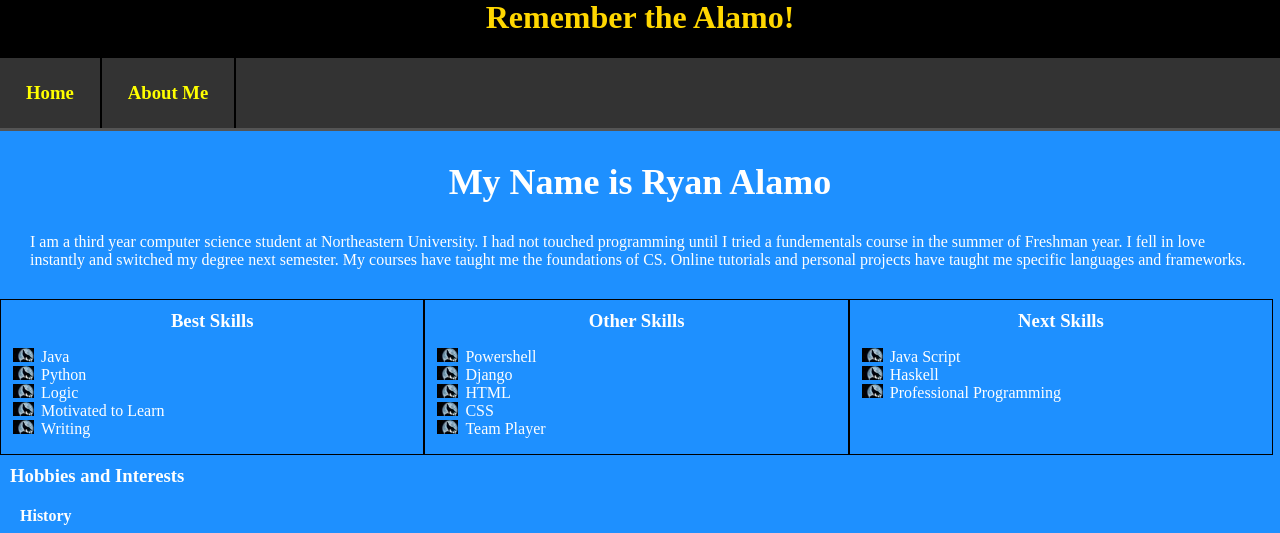
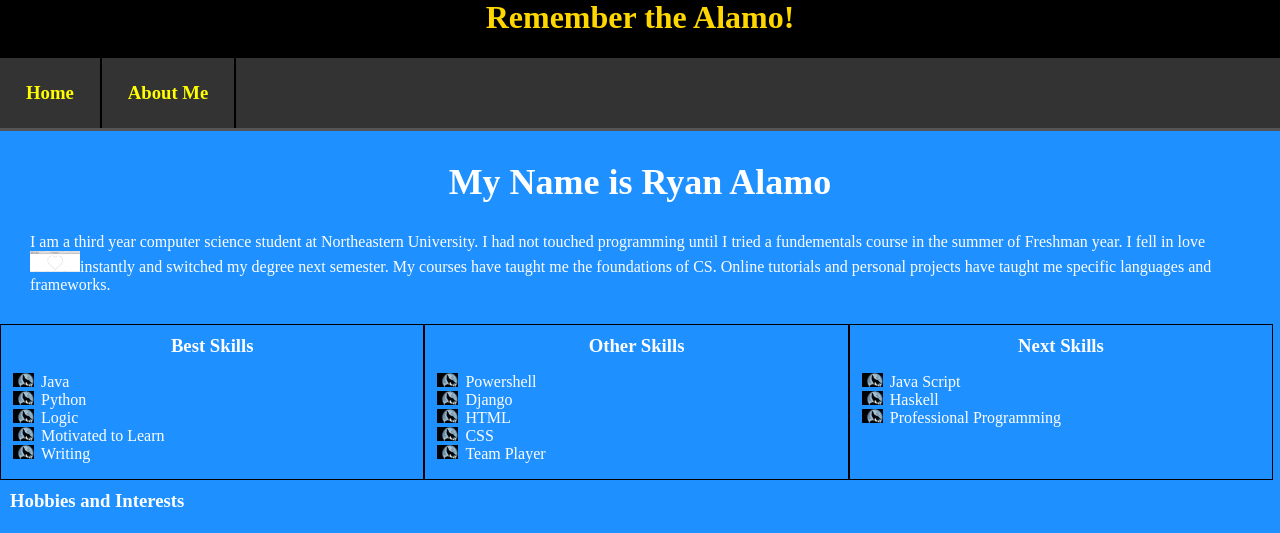
Before and after one commit to ralamo33/mysite, a Django app: page /aboutme/ in a window 1280 px wide. Shown: the part 22-555 px from the top of the page. Run offline with Django 3.2, Linux system fonts and the light colour scheme.

Commit message:
Adding heart.

```diff
--- a/main/Templates/main/aboutme.html
+++ b/main/Templates/main/aboutme.html
@@ -12,7 +12,8 @@
     {% load static %}
     <p class="page_description">
         I am a third year computer science student at Northeastern University. I had not touched programming until
-        I tried a fundementals course in the summer of Freshman year. I fell in love instantly
+        I tried a fundementals course in the summer of Freshman year. I fell in love
+        <img class="inline_image" src="{% static 'heart.png' %}">instantly
         and switched my degree next semester.
         My courses have taught me the foundations of CS. Online tutorials and personal projects have taught me specific
         languages and frameworks.
@@ -109,7 +110,7 @@
                 with good friends. Why make small talk when you could be Settling Catan?
             </p>
             <img id="profile_pic" src="{% static 'ProfilePic.jfif' %}">
-            <a href="https://dnd.wizards.com/" target="_blank"><img src="{% static 'gaming_with_da_boys.png' %}" id="dungeons_and_dragons" ></a>
+            <a href="https://dnd.wizards.com/" target="_blank"><img src="{% static 'gaming_with_da_boys.png' %}" id="dungeons_and_dragons"></a>
 </body>
 </html>
 {% endblock %}
```
